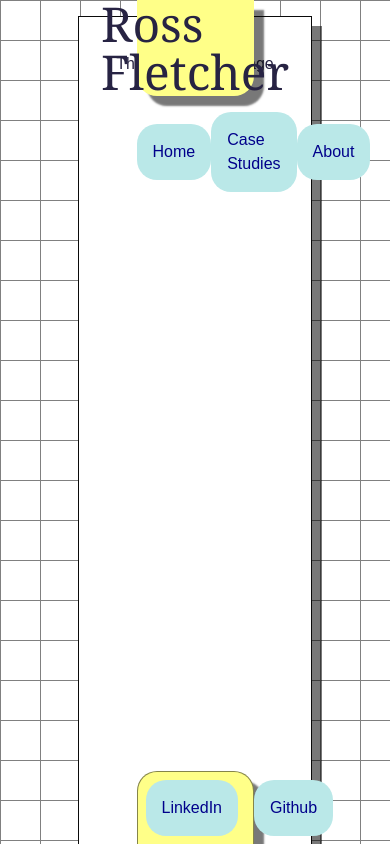
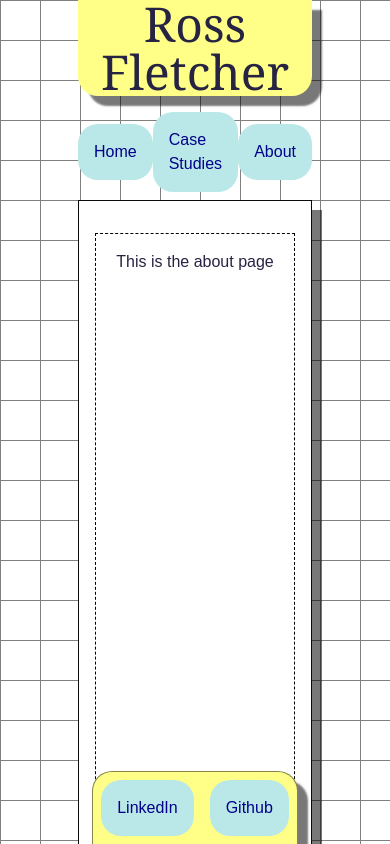
Before and after one commit to rosdykat/week08-assignment, a Next.js app: page /about in a window 390 px wide. Built offline with nearby package versions, Linux system fonts and the light colour scheme.

Commit message:
added mobile css

```diff
--- a/src/app/Components/Footer.jsx
+++ b/src/app/Components/Footer.jsx
@@ -4,10 +4,10 @@ import Link from "next/link";
 export default function Footer() {
   return (
     <div className={footerStyles.footer}>
-      <Link href={`/casestudies`} className={footerStyles.link}>
+      <Link href={`https://www.linkedin.com/in/ross-fletcher-12a31b1b3/`} className={footerStyles.link}>
         <h1>LinkedIn</h1>
       </Link>
-      <Link href={`/casestudies`} className={footerStyles.link}>
+      <Link href={`https://github.com/rosdykat`} className={footerStyles.link}>
         <h1>Github</h1>
       </Link>
     </div>
--- a/src/app/Components/footer.module.css
+++ b/src/app/Components/footer.module.css
@@ -36,3 +36,13 @@ box-sizing: border-box; */
 /* box-shadow: 5px 5px; */
 color: black;
 }
+
+@media screen and (max-width: 900px) {
+.footer {
+    /* grid-area: 1 / 2 / span 1 / span 1; */
+    width: auto;
+    margin: 0 auto;
+    text-align: center;
+    /* margin-bottom: 1rem; */
+}
+}
--- a/src/app/Components/header.module.css
+++ b/src/app/Components/header.module.css
@@ -16,7 +16,7 @@
   /* background-color: white; */
   /* box-shadow: 10px 10px; */
   width: 50%;
-  margin: 0 auto;
+  margin: 30px auto;
   z-index: 2;
 }
 
@@ -28,3 +28,10 @@ box-sizing: border-box; */
 /* box-shadow: 5px 5px; */
 color: black;
 }
+
+@media screen and (max-width: 900px) {
+.nav {
+width: auto;
+margin-top: 0px;
+}
+}
--- a/src/app/Components/title.module.css
+++ b/src/app/Components/title.module.css
@@ -14,4 +14,15 @@ align-items: center;
   background-color: rgb(255, 255, 136);
   width: 50%;
   z-index: 2;
+  text-align: center;
 }
+
+@media screen and (max-width: 900px) {
+.title {
+    grid-area: 1 / 2 / span 1 / span 1;
+    width: auto;
+    margin: 0 auto;
+    text-align: center;
+    margin-bottom: 1rem;
+}
+}
--- a/src/app/about/page.js
+++ b/src/app/about/page.js
@@ -1,7 +1,7 @@
 export default function AboutPage() {
   return (
-    <>
+    <div className="body">
       <h1>This is the about page</h1>
-    </>
+    </div>
   );
 }
--- a/src/app/globals.css
+++ b/src/app/globals.css
@@ -54,7 +54,7 @@ body {
   justify-content: center;
   align-items: baseline;
   padding: 2rem;
-  padding-top: 15%;
+  padding-top: 25%;
   margin-top: 1rem;
   /* margin-bottom: 1rem; */
   overflow-x: auto;
@@ -129,6 +129,43 @@ padding: 10px;
 .comments {
 background-color: rgb(255, 255, 136);
 margin: 10px;
+
 }
 
-/* You can also have CSS modules to style your components */
+.body{
+  display: flex;
+  flex-direction: column;
+  align-items: center;
+  justify-content: baseline;
+  grid-area: 2 / 2 / span 1 / span 1;
+  border: 1px dashed black;
+  padding-top: 1rem;
+  margin-top: -60px;
+  width: 80%;
+  height: 100%;
+}
+
+/* mobile css */
+
+@media screen and (max-width: 900px) {
+.main {
+/* padding-top: 200px; */
+margin-top: 200px;
+padding: 1rem;
+}
+
+.body{
+margin-top: 1rem;
+width: 100%;
+}
+}
+
+/* Mobile/ipad css */
+
+/* @media screen and (max-width: 900px) {
+.main {
+padding-top: 200px;
+}
+
+
+}  */
```
